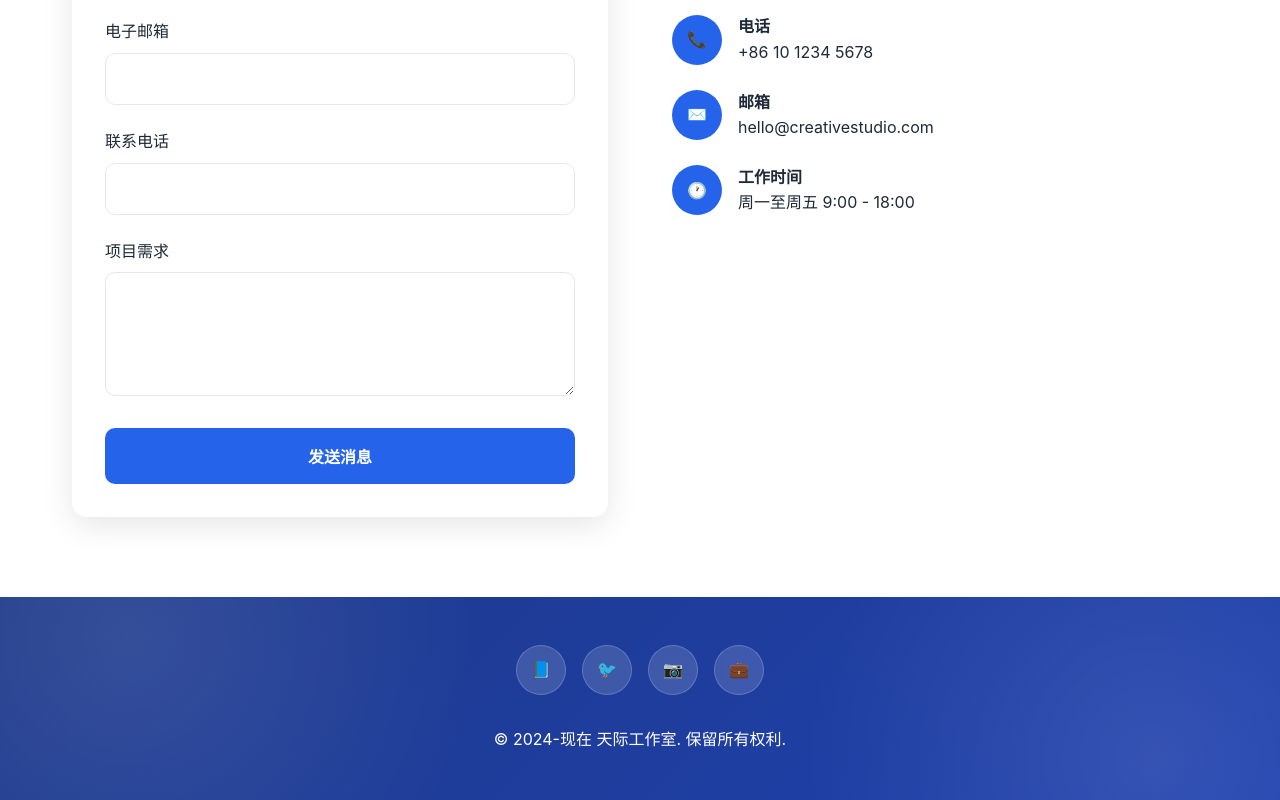
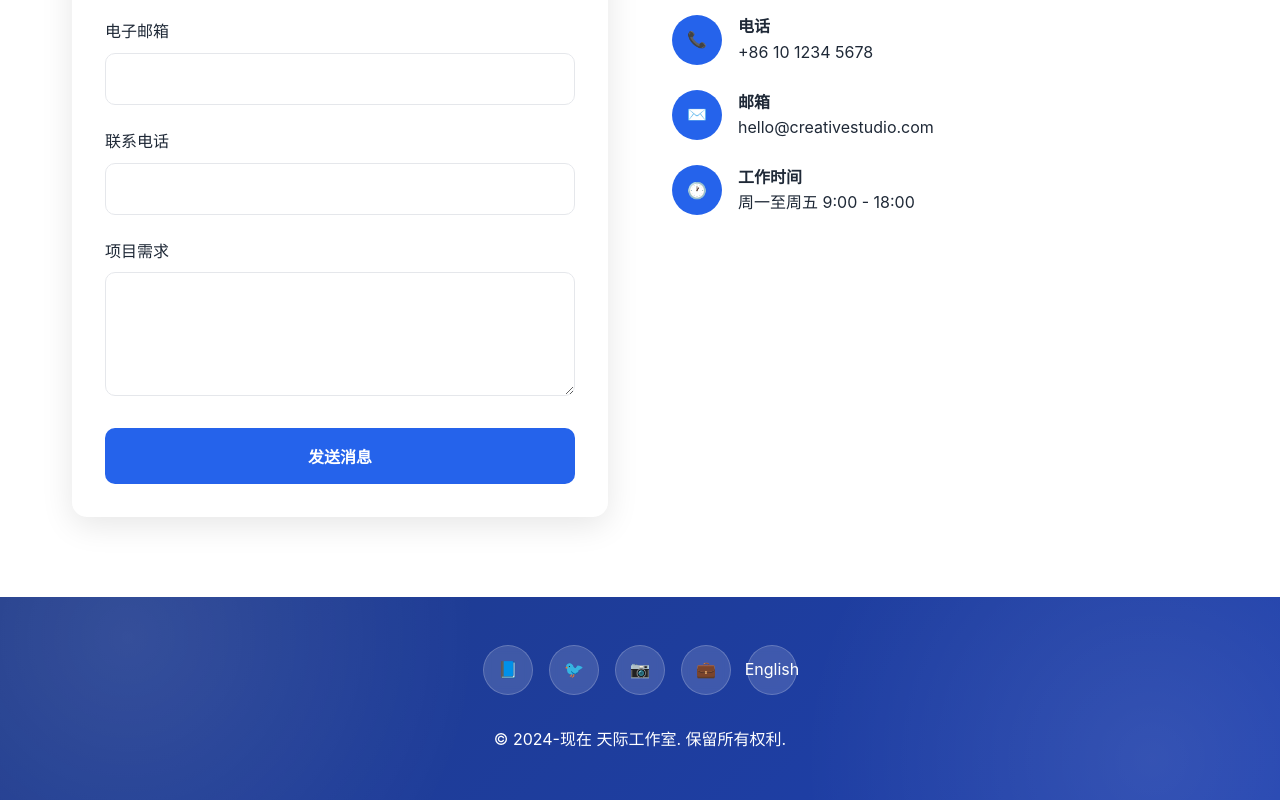
Before and after one commit to Leslie690306/Leslie690306.github.io, a plain HTML site: page index.html in a window 1280 px wide. Shown: the part 3432-4232 px from the top of the page. Drawn offline with Linux system fonts and the light colour scheme.

```diff
--- a/index.html
+++ b/index.html
@@ -735,6 +735,7 @@
                 <a href="#">🐦</a>
                 <a href="#">📷</a>
                 <a href="#">💼</a>
+                <a href="engindex.htmi">English</a>
             </div>
             <p>&copy; 2024-现在 天际工作室. 保留所有权利.</p>
         </div>
```
